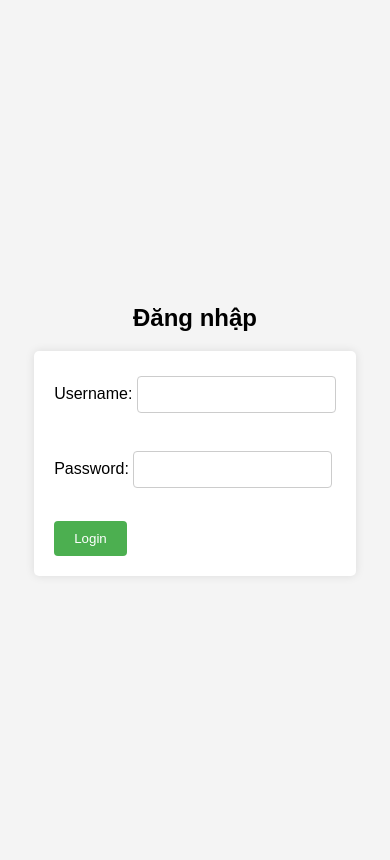
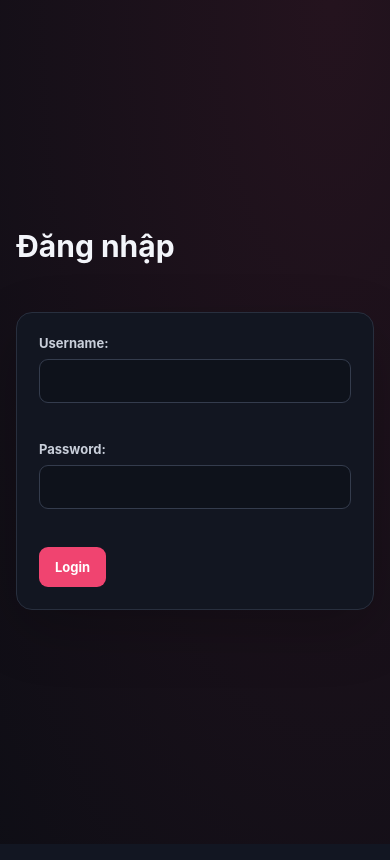
Before and after one commit to manhSkibidi05/2321050070, a PHP site: page /dangNhap.php in a window 390 px wide. Run offline with PHP 8.4, Linux system fonts and the light colour scheme.

Commit message:
bai 13 (tiep) : Lam trang admin web xem phim

```diff
--- /dev/null
+++ b/bai13/admin.css
@@ -0,0 +1,347 @@
+:root {
+    color-scheme: dark;
+    --page: #0b0d14;
+    --surface: #121621;
+    --surface-raised: #191f2c;
+    --line: #282f3e;
+    --text: #f3f5fa;
+    --muted: #929bad;
+    --accent: #f04470;
+    --accent-hover: #ff668b;
+    --blue: #5b9cff;
+    --danger: #f05a62;
+    font-family: Inter, "Segoe UI", Arial, sans-serif;
+}
+
+* {
+    box-sizing: border-box;
+}
+
+html {
+    min-width: 320px;
+    background: var(--page);
+}
+
+body {
+    min-height: 100vh;
+    margin: 0;
+    color: var(--text);
+    background:
+        radial-gradient(ellipse at 85% 0, rgba(240, 68, 112, .11), transparent 34rem),
+        var(--page);
+    font-family: Inter, "Segoe UI", Arial, sans-serif;
+}
+
+nav {
+    position: sticky;
+    z-index: 5;
+    top: 0;
+    display: flex;
+    align-items: center;
+    min-height: 76px;
+    padding: 0 max(6vw, 24px);
+    overflow: visible;
+    border-bottom: 1px solid var(--line);
+    background: rgba(15, 18, 27, .94);
+    backdrop-filter: blur(14px);
+}
+
+nav::before {
+    content: "CINEMA ADMIN";
+    flex: 0 0 auto;
+    margin-right: 56px;
+    color: var(--accent);
+    font-size: 19px;
+    font-weight: 850;
+    letter-spacing: .14em;
+}
+
+
+nav ul {
+    display: flex;
+    align-items: center;
+    gap: 8px;
+    margin: 0;
+    padding: 0;
+    list-style: none;
+}
+
+nav ul li {
+    float: none;
+}
+
+nav ul li a {
+    display: block;
+    padding: 12px 16px;
+    border-radius: 9px;
+    color: #b6bdcc;
+    font-size: 14px;
+    font-weight: 600;
+    text-align: center;
+    text-decoration: none;
+    transition: color .18s ease, background .18s ease;
+}
+
+nav ul li a:hover,
+nav ul li a:focus-visible {
+    color: #fff;
+    background: #222938;
+}
+
+h1,
+h2 {
+    color: var(--text);
+}
+
+body > h1,
+body > h2 {
+    width: min(1120px, calc(100% - 48px));
+    margin: 50px auto 28px;
+}
+
+body > h1 {
+    font-size: clamp(28px, 4vw, 38px);
+    letter-spacing: -.04em;
+}
+
+body > h1::after {
+    display: block;
+    margin-top: 9px;
+    color: var(--muted);
+    content: "QUẢN LÝ NỘI DUNG CINEMA";
+    font-size: 11px;
+    font-weight: 700;
+    letter-spacing: .16em;
+}
+
+body > h2 {
+    font-size: 30px;
+}
+
+body > div {
+    display: flex;
+    flex-wrap: wrap;
+    justify-content: space-between !important;
+    gap: 20px;
+    align-items: center;
+    width: min(1120px, calc(100% - 48px));
+    margin: 48px auto 24px;
+}
+
+body > div h1 {
+    margin: 0;
+    font-size: clamp(26px, 4vw, 34px);
+    letter-spacing: -.04em;
+}
+
+a.btn,
+a.btn-update,
+a.btn-delete,
+input[type="submit"] {
+    display: inline-flex;
+    align-items: center;
+    justify-content: center;
+    min-height: 40px;
+    padding: 10px 16px;
+    border: 0;
+    border-radius: 9px;
+    color: #fff;
+    font: inherit;
+    font-size: 13px;
+    font-weight: 700;
+    text-decoration: none;
+    cursor: pointer;
+    transition: transform .18s ease, background .18s ease, opacity .18s ease;
+}
+
+a.btn,
+input[type="submit"] {
+    background: var(--accent);
+}
+
+a.btn-update {
+    min-height: 32px;
+    padding: 7px 11px;
+    background: #233d63;
+    color: #a9ccff;
+}
+
+a.btn-delete {
+    min-height: 32px;
+    padding: 7px 11px;
+    background: #48232c;
+    color: #ff9aa5;
+}
+
+a.btn:hover,
+a.btn-update:hover,
+a.btn-delete:hover,
+input[type="submit"]:hover {
+    opacity: 1;
+    transform: translateY(-1px);
+}
+
+a.btn:hover,
+input[type="submit"]:hover {
+    background: var(--accent-hover);
+}
+
+table {
+    width: min(1120px, calc(100% - 48px));
+    margin: 0 auto 56px !important;
+    overflow: hidden;
+    border: 1px solid var(--line);
+    border-spacing: 0;
+    border-radius: 14px;
+    background: var(--surface);
+    color: #dce1ea;
+    font-size: 14px;
+}
+
+th,
+td {
+    padding: 15px 17px !important;
+    border: 0 !important;
+    border-bottom: 1px solid var(--line) !important;
+    text-align: left;
+}
+
+th {
+    background: var(--surface-raised) !important;
+    color: var(--muted);
+    font-size: 11px;
+    font-weight: 750;
+    letter-spacing: .08em;
+    text-transform: uppercase;
+}
+
+tr:last-child td {
+    border-bottom: 0 !important;
+}
+
+td a + a {
+    margin-left: 5px;
+}
+
+form {
+    width: min(620px, calc(100% - 48px)) !important;
+    margin: 0 auto 56px !important;
+    padding: 30px !important;
+    border: 1px solid var(--line) !important;
+    border-radius: 16px !important;
+    background: var(--surface);
+    box-shadow: 0 20px 60px rgba(0, 0, 0, .2);
+}
+
+form label {
+    display: block;
+    margin: 0 0 8px;
+    color: #c9cfda;
+    font-size: 13px;
+    font-weight: 650;
+}
+
+form input[type="text"],
+form input[type="password"],
+form input[type="email"],
+form input[type="date"] {
+    width: 100%;
+    min-height: 44px;
+    margin: 0 0 18px !important;
+    padding: 11px 13px !important;
+    border: 1px solid #343c4d !important;
+    border-radius: 9px !important;
+    outline: none;
+    background: #0e121b;
+    color: var(--text);
+    font: inherit;
+    transition: border-color .18s ease, box-shadow .18s ease;
+}
+
+form input:focus {
+    border-color: var(--accent) !important;
+    box-shadow: 0 0 0 3px rgba(240, 68, 112, .15);
+}
+
+form input[type="radio"] {
+    accent-color: var(--accent);
+}
+
+form input[type="radio"] + label {
+    display: inline-block;
+    margin: 0 18px 20px 5px;
+}
+
+form input[type="submit"] {
+    width: auto;
+}
+
+body > form {
+    margin-top: 20px !important;
+}
+
+body > .message {
+    width: min(620px, calc(100% - 48px));
+    margin: 16px auto;
+    padding: 14px 16px;
+    border: 1px solid var(--line);
+    border-radius: 10px;
+    background: var(--surface);
+}
+
+body > .message.error {
+    border-color: #67323d;
+    color: #ffabb3;
+}
+
+@media (max-width: 720px) {
+    nav {
+        flex-wrap: wrap;
+        gap: 6px;
+        padding: 14px 18px;
+    }
+
+    nav::before {
+        margin-right: 0;
+    }
+
+    nav ul {
+        order: 1;
+        width: 100%;
+        gap: 3px;
+        overflow-x: auto;
+    }
+
+    nav ul li a {
+        padding: 10px 11px;
+        font-size: 13px;
+        white-space: nowrap;
+    }
+
+    body > div,
+    body > h1,
+    body > h2,
+    table {
+        width: calc(100% - 32px);
+    }
+
+    body > div {
+        margin-top: 32px;
+    }
+
+    table {
+        display: block;
+        overflow-x: auto;
+        white-space: nowrap;
+    }
+
+    th,
+    td {
+        padding: 12px !important;
+    }
+
+    form {
+        width: calc(100% - 32px) !important;
+        padding: 22px !important;
+    }
+}
--- a/bai13/dangNhap.php
+++ b/bai13/dangNhap.php
@@ -83,6 +83,7 @@
             background-color: #f8d7da;
         }
     </style>
+    <link rel="stylesheet" href="admin.css">
     <title>Document</title>
 </head>
 <body>
```
Also changed, not shown: bai13/capNhatTaiKhoan.php (added, +102 -0 lines), bai13/index.php (+9 -2 lines), bai13/taiKhoan.php (+29 -3 lines), bai13/themTaiKhoan.php (+65 -1 lines), bai13/xoaTaiKhoan.php (added, +24 -0 lines).
